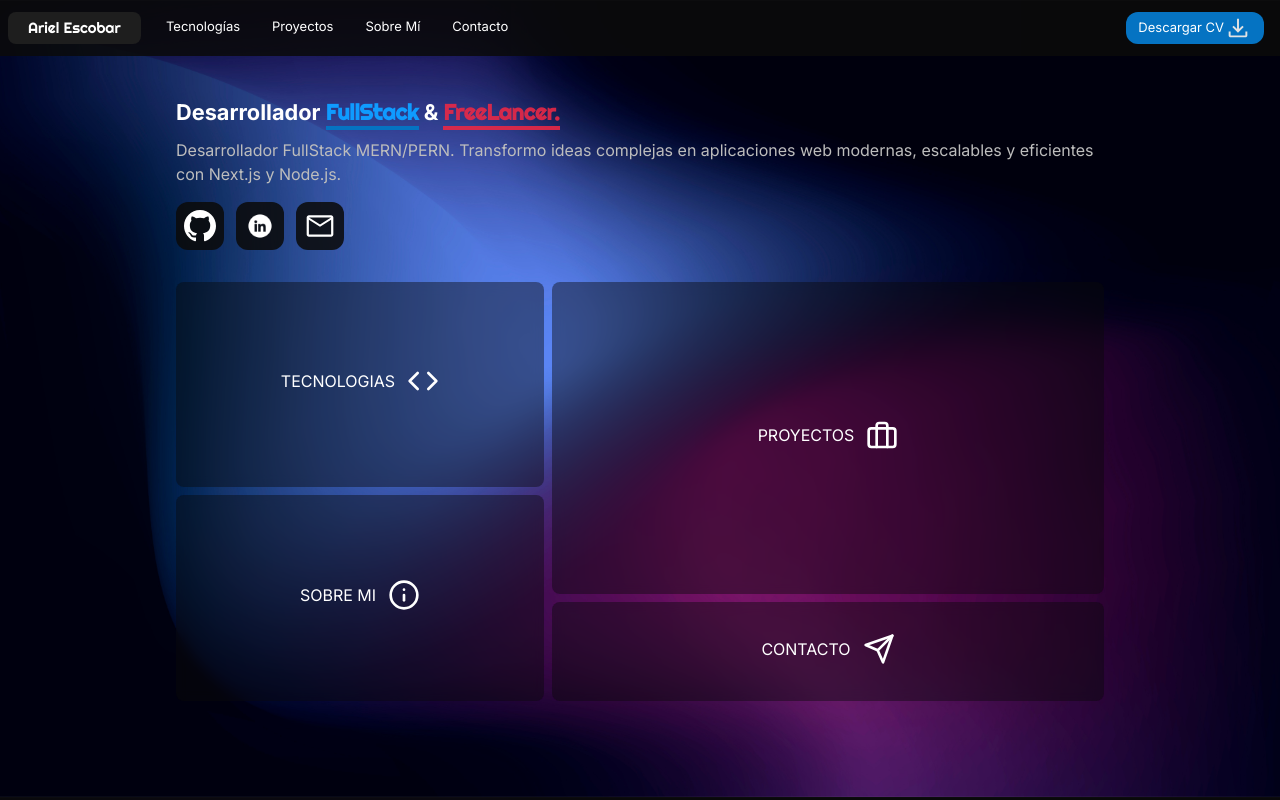
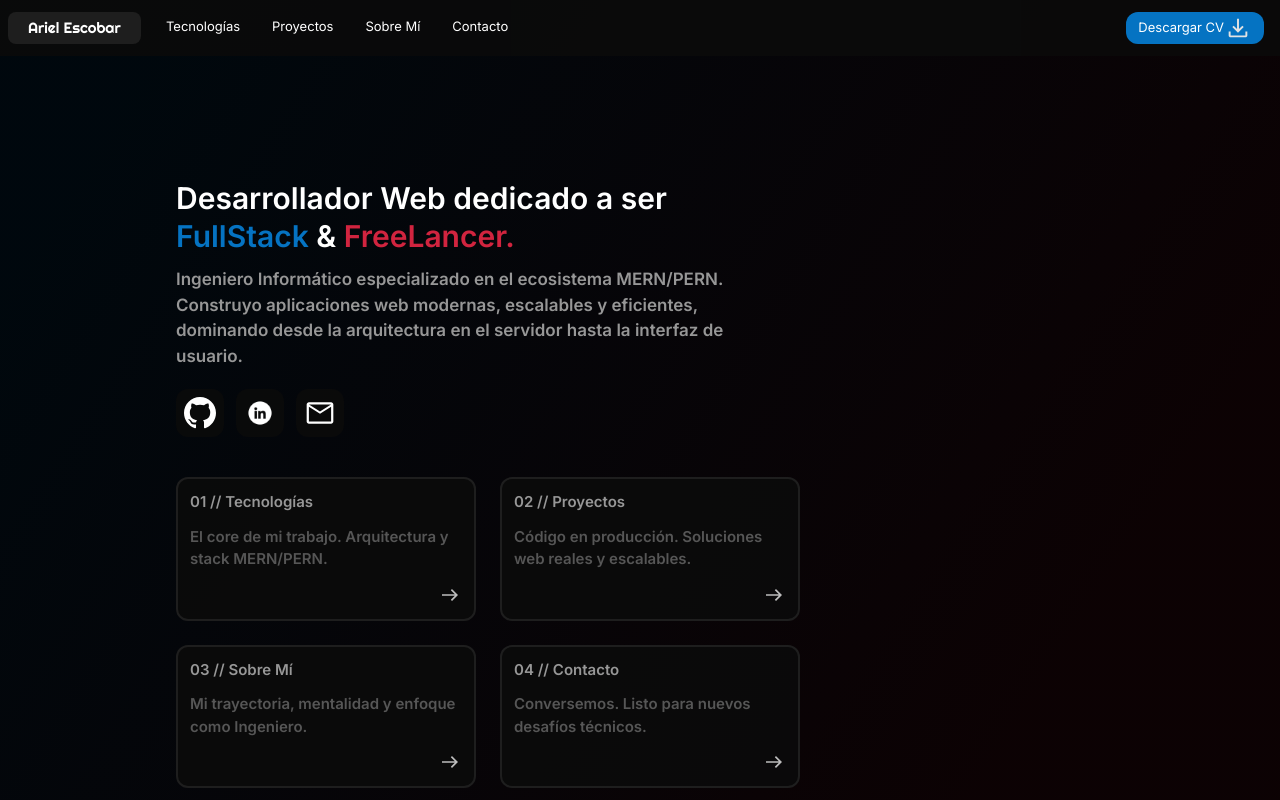
Before and after one commit to arielsitocs/Portafolio, a Next.js app: page / in a window 1280 px wide. Shown: the top 800 px of the page. Built offline with nearby package versions, Linux system fonts and the light colour scheme.

Commit message:
Update: Landing Remake

```diff
--- a/src/app/globals.css
+++ b/src/app/globals.css
@@ -3,10 +3,11 @@
 :root {
   --primary-blue: #0573C2;
   --light-primary-blue: #0f9bff;
-  --light-primary-red: #ea2845e4;
-  --primary-gradient: linear-gradient(303deg,rgba(255, 0, 38, 0.386) 22%, rgba(0, 149, 255, 0.614) 87%);
-  --landing-gradient: linear-gradient(303deg,rgba(234, 40, 69, 0.412) 22%, rgba(3, 150, 255, 0.475) 90%);
-  --gray-text: #bdbdbd;
+  --light-primary-red: rgba(234, 40, 69, 0.894);
+  --primary-gradient: linear-gradient(303deg,rgba(255, 0, 38, 0.232) 22%, rgba(0, 149, 255, 0.237) 87%);
+  --landing-gradient: linear-gradient(303deg,rgba(234, 40, 69, 0.052) 22%, rgba(3, 150, 255, 0.052) 90%);
+  --gray-text: rgb(151, 151, 151);
+  --dark-text: #565656;
   --gray-background: rgba(11, 11, 11, 0.87);
   --dark-gray-background: #1E1E1E;
   --secondary-background: #020202;
@@ -34,6 +35,7 @@
   --color-light-primary-red: var(--light-primary-red);
   --background-image-primary-gradient: var(--primary-gradient);
   --background-image-landing-gradient:var(--landing-gradient);
+  --color-dark-text: var(--dark-text);
   --color-gray-text: var(--gray-text);
   --color-gray-background: var(--gray-background);
   --color-dark-gray-background: var(--dark-gray-background);
--- a/src/components/Landing.tsx
+++ b/src/components/Landing.tsx
@@ -5,73 +5,28 @@ import LinkTo from "./ui/LinkTo";
 import GithubIcon from "@/public/github_icon.svg";
 import LinkedinIcon from "@/public/linkedin-icon.png";
 import MailIcon from "@/public/mail-icon.svg";
-import background from "@/public/background.jpg";
+
+import LandingCard from "./ui/LandingCard";
 
 export default function Landing() {
   return (
-    <section id="landing" className="w-full min-h-[100vh] px-4 lg:px-44 py-24 flex flex-col border-b-3 border-gray-background" style={{ backgroundImage: `url(${background.src})`, backgroundSize: "cover", backgroundPosition: "center" }}>
-      <div className="flex-none">
-        <div className="flex items-center gap-4">
-          <h1 className="text-white font-bold text-[clamp(20px,1.7vw,100px)]">
-            Desarrollador <span className="text-light-primary-blue font-righteous border-b-4 border-primary-blue">FullStack</span> & <span className="text-light-primary-red font-righteous border-b-4 border-light-primary-red">FreeLancer.</span>
-          </h1>
-        </div>
-
-        <div>
-          <p className="text-gray-text text-[clamp(16px,1vw,20px)] mt-2">
-            Desarrollador FullStack MERN/PERN. Transformo ideas complejas en aplicaciones web modernas, escalables y eficientes con Next.js y Node.js.
-          </p>
-        </div>
-
-        <div className="flex gap-3 mt-4 mb-8">
-          <LinkTo href="https://github.com/arielsitocs" icon={GithubIcon} />
-          <LinkTo href="https://www.linkedin.com/in/ariel-escobar/" icon={LinkedinIcon} />
-          <LinkTo href="#contact" icon={MailIcon} />
-        </div>
+    <section id="landing" className="w-full min-h-[100vh] bg-landing-gradient px-4 lg:px-44 py-30 lg:py-44 flex flex-col border-b-3 border-gray-background">
+      <div className="text-white font-semibold">
+        <h1 className="text-[clamp(24px,3vw,30px)]">Desarrollador Web dedicado a ser</h1>
+        <h1  className="text-[clamp(24px,3vw,30px)] mt-[-7px] mb-2"><span className="text-primary-blue">FullStack</span> & <span className="text-light-primary-red">FreeLancer.</span></h1>
+        <p className=" lg:max-w-[60%] text-gray-text text-[clamp(13px,3vw,17px)]">Ingeniero Informático especializado en el ecosistema MERN/PERN. Construyo aplicaciones web modernas,
+          escalables y eficientes, dominando desde la arquitectura en el servidor hasta la interfaz de usuario.</p>
       </div>
-      {/* 1. flex-1: Ocupa toda la altura restante disponible.
-          2. lg:grid-cols-[1fr_1.5fr]: Columna derecha 1.5 veces más ancha.
-          3. lg:grid-rows-4: Se crean 4 filas invisibles para controlar alturas.
-      */}
-      <div className="flex-1 grid grid-cols-1 gap-2 lg:grid-cols-[1fr_1.5fr] lg:grid-rows-4">
-
-        {/* 1. TECNOLOGIAS (Izquierda Arriba) */}
-        <a href="#technologies" className="lg:col-start-1 lg:row-span-2 bg-transparent-background rounded-lg flex items-center justify-center text-white border-b-6 border-b-transparent hover:border-b-primary-blue hover:text-light-primary-blue transition-all text-[clamp(16px,1vw,20px)] backdrop-blur-[6px] group">
-          TECNOLOGIAS
-          <svg xmlns="http://www.w3.org/2000/svg" width="32" height="32" viewBox="0 0 24 24" fill="none" stroke="currentColor" strokeWidth="2" strokeLinecap="round" strokeLinejoin="round" className="ml-3 transition-colors">
-            <polyline points="16 18 22 12 16 6"></polyline>
-            <polyline points="8 6 2 12 8 18"></polyline>
-          </svg>
-        </a>
-
-        {/* 2. PROYECTOS (Derecha Arriba) */}
-        <a href="#projects" className="lg:col-start-2 lg:row-span-3 bg-transparent-background rounded-lg flex items-center justify-center text-white border-b-6 border-b-transparent hover:border-b-primary-blue hover:text-light-primary-blue transition-all text-[clamp(16px,1vw,20px)] backdrop-blur-[6px] group">
-          PROYECTOS
-          <svg xmlns="http://www.w3.org/2000/svg" width="32" height="32" viewBox="0 0 24 24" fill="none" stroke="currentColor" strokeWidth="2" strokeLinecap="round" strokeLinejoin="round" className="ml-3 transition-colors">
-            <rect x="2" y="7" width="20" height="14" rx="2" ry="2"></rect>
-            <path d="M16 21V5a2 2 0 0 0-2-2h-4a2 2 0 0 0-2 2v16"></path>
-          </svg>
-        </a>
-
-        {/* 3. SOBRE MÍ (Izquierda Abajo) */}
-        <a href="#about" className="lg:col-start-1 lg:row-span-2 bg-transparent-background rounded-lg flex items-center justify-center text-white border-b-6 border-b-transparent hover:border-b-primary-blue hover:text-light-primary-blue transition-all text-[clamp(16px,1vw,20px)] backdrop-blur-[6px] group">
-          SOBRE MI
-          <svg xmlns="http://www.w3.org/2000/svg" width="32" height="32" viewBox="0 0 24 24" fill="none" stroke="currentColor" strokeWidth="2" strokeLinecap="round" strokeLinejoin="round" className="ml-3 transition-colors">
-            <circle cx="12" cy="12" r="10"></circle>
-            <line x1="12" y1="16" x2="12" y2="12"></line>
-            <line x1="12" y1="8" x2="12.01" y2="8"></line>
-          </svg>
-        </a>
-
-        {/* 4. CONTACTO (Derecha Abajo) */}
-        <a href="#contact" className="lg:col-start-2 lg:row-span-1 bg-transparent-background rounded-lg flex items-center justify-center text-white border-b-6 border-b-transparent hover:border-b-primary-blue hover:text-light-primary-blue transition-all text-[clamp(16px,1vw,20px)] backdrop-blur-[6px] group">
-          CONTACTO
-          <svg xmlns="http://www.w3.org/2000/svg" width="32" height="32" viewBox="0 0 24 24" fill="none" stroke="currentColor" strokeWidth="2" strokeLinecap="round" strokeLinejoin="round" className="ml-3 transition-colors">
-            <line x1="22" y1="2" x2="11" y2="13"></line>
-            <polygon points="22 2 15 22 11 13 2 9 22 2"></polygon>
-          </svg>
-        </a>
-
+      <div className="flex gap-3 mt-5 mb-5 md:mb-10">
+        <LinkTo href="https://github.com/arielsitocs" icon={GithubIcon} />
+        <LinkTo href="https://www.linkedin.com/in/ariel-escobar/" icon={LinkedinIcon} />
+        <LinkTo href="#contact" icon={MailIcon} />
+      </div>
+      <div className="grid grid-cols-[100%] justify-center md:justify-normal md:grid-cols-[45%_45%] lg:grid-cols-[300px_300px] gap-6 ">
+        <LandingCard number='01' name="Tecnologías" text="El core de mi trabajo. Arquitectura y stack MERN/PERN." to="#technologies" />
+        <LandingCard number='02' name="Proyectos" text="Código en producción. Soluciones web reales y escalables." to="#projects" />
+        <LandingCard number='03' name="Sobre Mí" text="Mi trayectoria, mentalidad y enfoque como Ingeniero." to="#about" />
+        <LandingCard number='04' name="Contacto" text="Conversemos. Listo para nuevos desafíos técnicos." to="#contact" />
       </div>
     </section>
   )
--- /dev/null
+++ b/src/components/ui/LandingCard.tsx
@@ -0,0 +1,17 @@
+import Image from "next/image"
+
+import LandingCardTypes from "@/src/types/LandingCard"
+
+import ArrowRight from "@/public/arrow-right-icon.svg";
+
+export default function LandingCard({ number, name, text, to }: LandingCardTypes) {
+    return (
+        <a href={to} className="w-full">
+            <div className="group flex flex-col gap-3  text-white p-3 rounded-xl bg-gray-background font-semibold border-2 border-dark-gray-background hover:border-gray-700 cursor-pointer hover:translate-y-[-5px] hover:bg-primary-gradient transition-all">
+                <h1 className="text-gray-text text-[clamp(15px,1vw,16px)]">{number} // {name}</h1>
+                <p className="text-dark-text group-hover:text-gray-text text-[clamp(15px,1vw,16px)]" >{text}</p>
+                <Image src={ArrowRight} width={24} height={24} alt="Arrow Right Icon" className="ml-auto" />
+            </div>
+        </a>
+    )
+}
--- a/src/components/ui/LinkTo.tsx
+++ b/src/components/ui/LinkTo.tsx
@@ -4,7 +4,7 @@ import Image from "next/image";
 
 export default function LinkTo({ href, icon }: LinkToTypes) {
   return (
-    <a href={href} className="flex items-center bg-gray-background rounded-xl p-2 hover:bg-primary-blue hover:shadow-[0_0_10px_var(--primary-blue)] transition-all duration-200 cursor-pointer">
+    <a href={href} className="flex items-center bg-gray-background rounded-xl p-2 hover:bg-primary-gradient hover:shadow-[0_0_10px_var(--light-primary-red)] transition-all duration-200 cursor-pointer">
       <Image src={icon} alt="Link Icon" width={32} height={32} />
     </a>
   )
--- /dev/null
+++ b/src/types/LandingCard.ts
@@ -0,0 +1,8 @@
+interface LandingCardTypes {
+    number: string,
+    name: string,
+    text: string,
+    to: string
+}
+
+export default LandingCardTypes;
```
Also changed, not shown: public/arrow-right-icon.svg (added).
